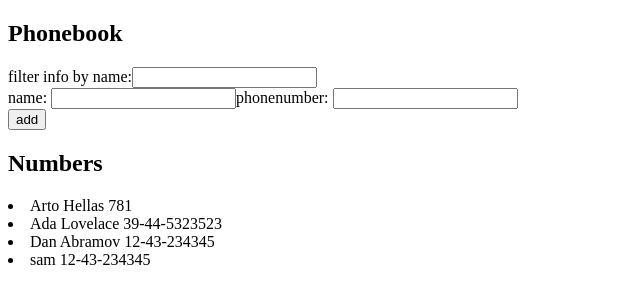
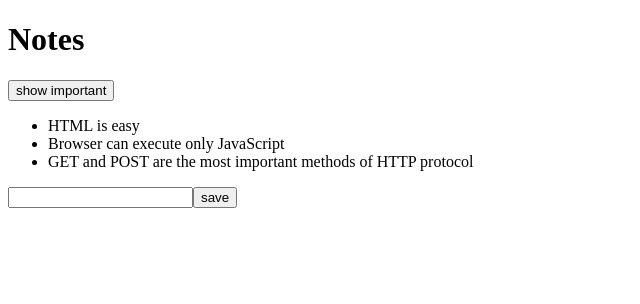
Before and after one commit to aeahmed-rc/fullstack, a React (Create React App) app: page / in a window 1280 px wide. Shown: the top 304 px of the page, without its empty margins (0-640 px from the left). Built offline with nearby package versions, Linux system fonts and the light colour scheme; data requests are answered from the project's data file.

Commit message:
working with servers

```diff
--- a/src/App.js
+++ b/src/App.js
@@ -1,88 +1,63 @@
-import { useState } from 'react'
-
-const Info =(props)=>{
-return(
-  <div>
-    <li>{props.name} {props.number}</li>
-  </div>
-)
-}
+import { useState, useEffect } from 'react'
+import axios from 'axios'
+import Note from './Components/Notes'
 
 const App = () => {
-  const [persons, setPersons] = useState([
-    { name: 'Arto Hellas' , phonenumber:'781',id:1},
-    { name: 'Ada Lovelace', phonenumber: '39-44-5323523', id: 2 },
-    { name: 'Dan Abramov', phonenumber: '12-43-234345', id: 3 },
-    { name: 'sam', phonenumber: '12-43-234345', id: 4 },
+  const [notes, setNotes] = useState([])
+  const [newNote, setNewNote] = useState('')
+  const [showAll, setShowAll] = useState(true)
 
-  ])
-  const [newName, setNewName] = useState('')
-  const [phoneNumber,setPhoneNumber] = useState()
-  const [filtered,setFiltered] = useState('')
+  useEffect(() => {
+    axios
+      .get('http://localhost:3001/notes')
+      .then(response => {
+        setNotes(response.data)
+      })
+  }, [])
 
-  const handleChange =(event)=>{
-    setNewName(event.target.value)
-    console.log(event)
-
-  }
-  const handleNumber = (event)=>{
-    let num = event.target.value
-      setPhoneNumber(num)
-    console.log(phoneNumber)
-
-
-  }
-  const handleFilter =(event)=>{
-    setFiltered(event.target.value)
-
-    let filteredObject = persons.filter(function(person){
-      return person.name.toLowerCase().includes(filtered.toLowerCase())
-    })
-    console.log(filtered)
-    setPersons(filteredObject)
-    console.log('filteredObject',filteredObject)
-
-  }
-  const addInfo = (event)=>{
+  const addNote = (event) => {
     event.preventDefault()
-    const checkUsername = persons => persons.name === newName;
-    if(persons.some(checkUsername)){
-      alert(`${newName} is already added to phonebook`)
-    }else{
-      const newObject ={name: newName ,
-                        phonenumber:phoneNumber
-      }
-      setPersons(persons.concat(newObject))
-      Reset()
-
-      console.log(newObject)
+    const noteObject = {
+      content: newNote,
+      date: new Date().toISOString(),
+      important: Math.random() > 0.5,
+      id: notes.length + 1,
     }
 
-    }
-    const Reset = ()=>{
-      setNewName('')
-      setPhoneNumber('')
-    }
+    setNotes(notes.concat(noteObject))
+    setNewNote('')
+  }
 
+  const handleNoteChange = (event) => {
+    console.log(event.target.value)
+    setNewNote(event.target.value)
+  }
+
+  const notesToShow = showAll
+    ? notes
+    : notes.filter(note => note.important)
 
   return (
     <div>
-      <h2>Phonebook</h2>
-      filter info by name:
-      <input value={filtered} onChange={handleFilter}/>
-      <form onSubmit={addInfo}>
-        <div>
-          name: <input value={newName} onChange={handleChange}/>
-          phonenumber: <input value={phoneNumber} onChange={handleNumber}/>
-        </div>
-        <div>
-          <button type="submit">add</button>
-        </div>
+      <h1>Notes</h1>
+      <div>
+        <button onClick={() => setShowAll(!showAll)}>
+          show {showAll ? 'important' : 'all' }
+        </button>
+      </div>
+      <ul>
+        {notesToShow.map(note =>
+          <Note key={note.id} note={note} />
+        )}
+      </ul>
+      <form onSubmit={addNote}>
+        <input
+          value={newNote}
+          onChange={handleNoteChange}
+        />
+        <button type="submit">save</button>
       </form>
-      <h2>Numbers</h2>
-      {persons.map(person=><Info key={person.id} name={person.name} number={person.phonenumber}/>)}
     </div>
-
   )
 }
 
--- a/src/index.js
+++ b/src/index.js
@@ -2,27 +2,4 @@
 import ReactDOM from 'react-dom/client'
 
 import App from './App'
-const notes = [
-  {
-    id: 1,
-    content: 'HTML is easy',
-    date: '2019-05-30T17:30:31.098Z',
-    important: true
-  },
-  {
-    id: 2,
-    content: 'Browser can execute only JavaScript',
-    date: '2019-05-30T18:39:34.091Z',
-    important: false
-  },
-  {
-    id: 3,
-    content: 'GET and POST are the most important methods of HTTP protocol',
-    date: '2019-05-30T19:20:14.298Z',
-    important: true
-  }
-]
-
-ReactDOM.createRoot(document.getElementById('root')).render(
-  <App notes={notes}/>
-)
+ReactDOM.createRoot(document.getElementById('root')).render(<App />)
```
Also changed, not shown: package.json (+6 -1 lines), src/Components/Note.js (added), 2 other files (tests, documents, lock files or other folders).
